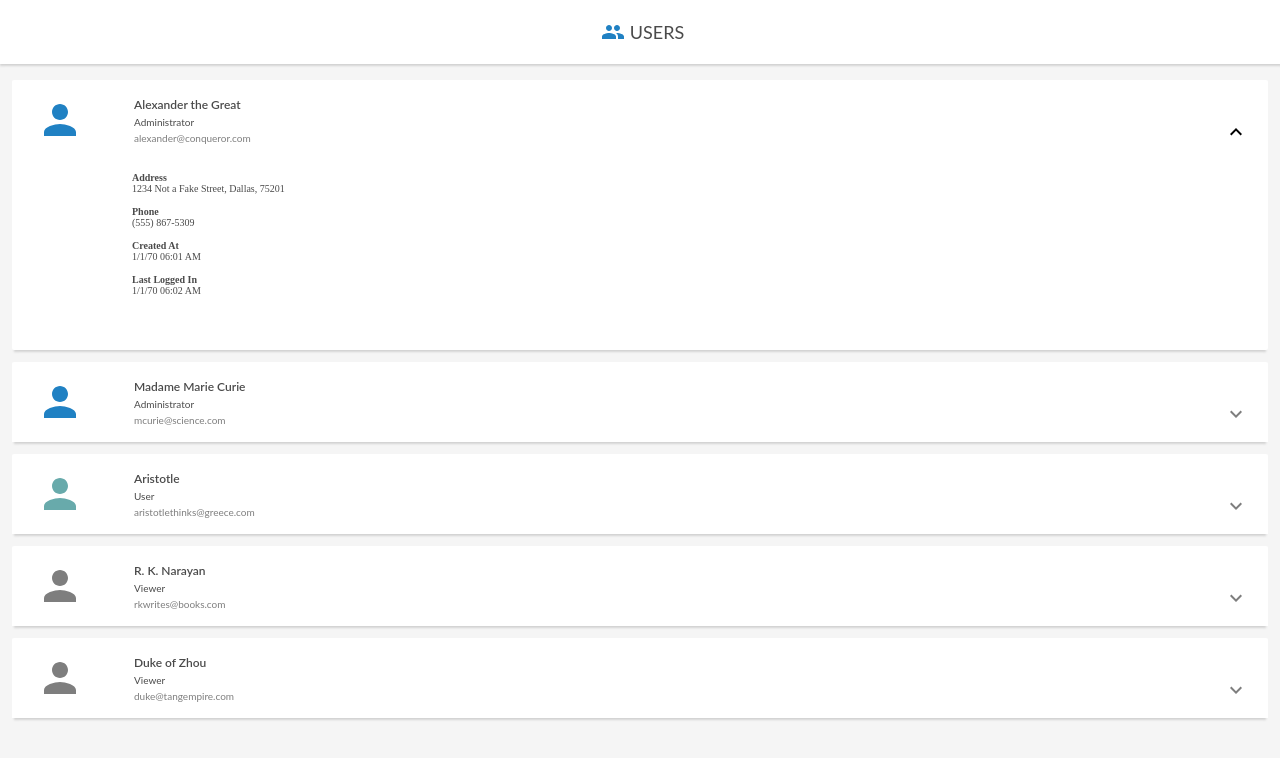
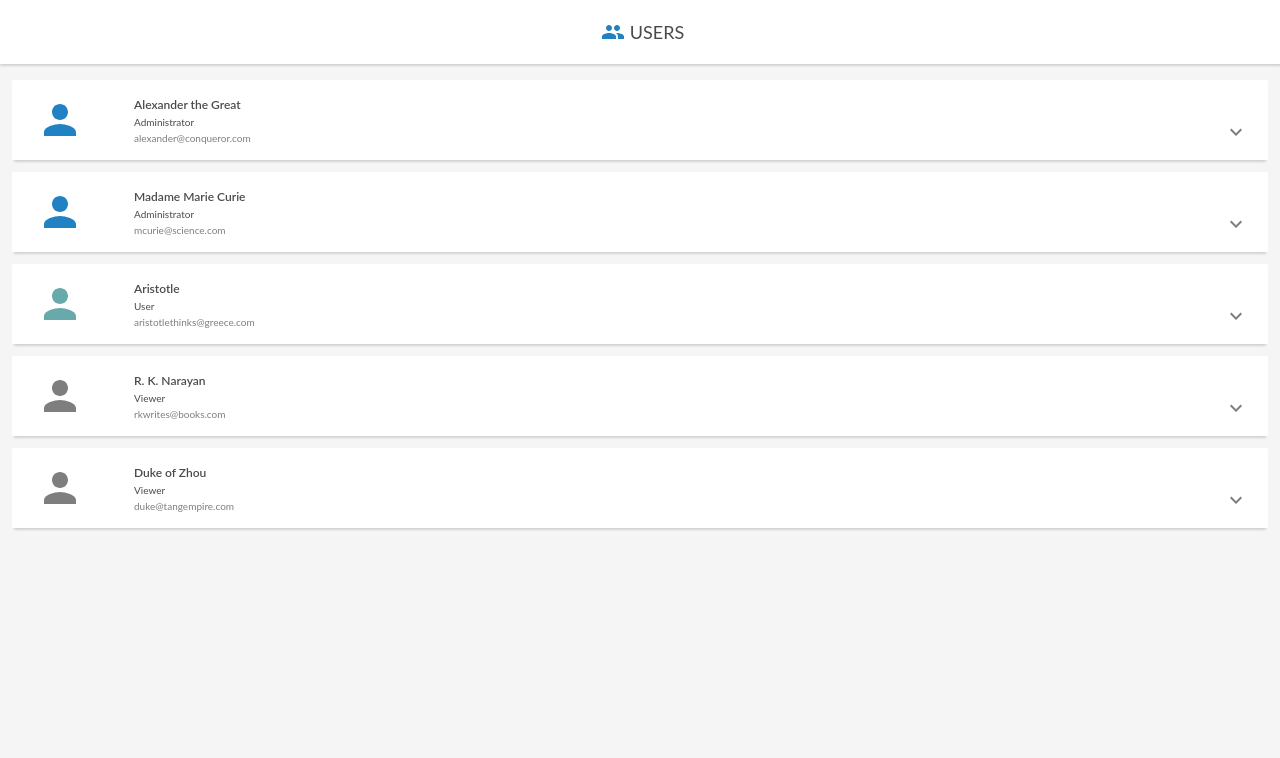
Before and after one commit to pmin825/veryable, a React (Create React App) app: page / in a window 1280 px wide. Shown: the top 758 px of the page. Built offline with nearby package versions, Linux system fonts and the light colour scheme.

Commit message:
allow expand close

```diff
--- a/src/components/UserIndex.jsx
+++ b/src/components/UserIndex.jsx
@@ -5,7 +5,7 @@ import "./UserIndex.css";
 
 const UserIndex = () => {
   const [users, setUsers] = useState([]);
-  const [active, setActive] = useState(0);
+  const [active, setActive] = useState(null);
 
   useEffect(() => {
     fetchUsers();
@@ -24,6 +24,10 @@ const UserIndex = () => {
 
   const toggleActive = (e, id) => {
     e.preventDefault();
+    if (active === id) {
+      setActive(null);
+      return;
+    }
     setActive(id);
   };
 
```
